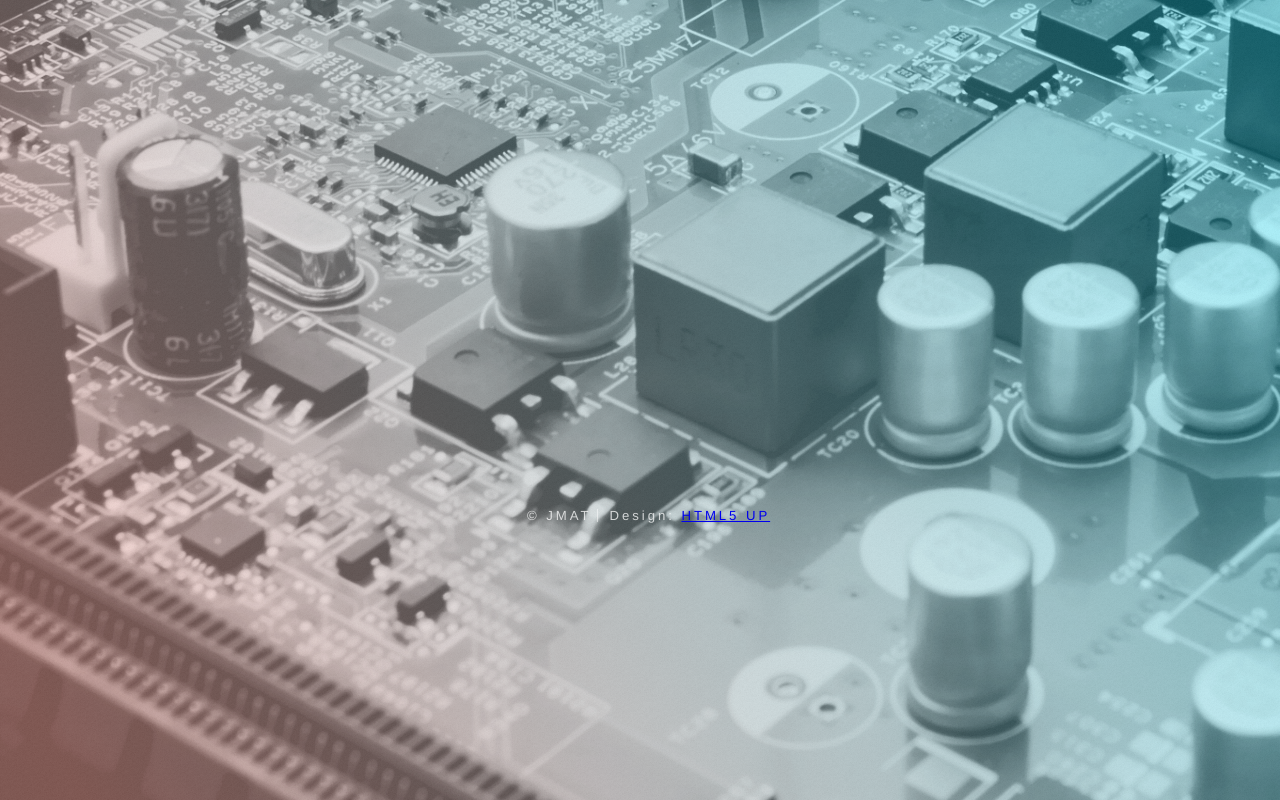
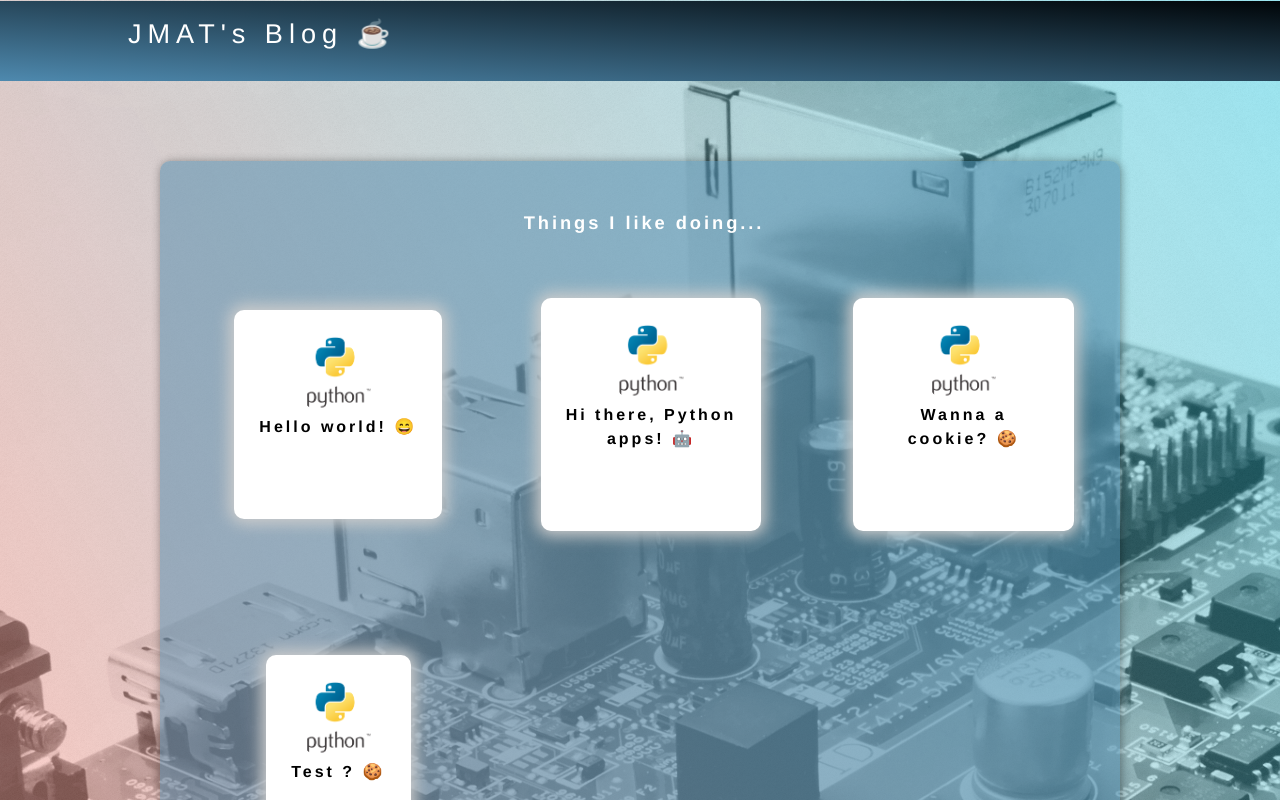
Before and after one commit to AlitosJM/MyApp, a React (Create React App) app: page /allPost in a window 1280 px wide. Shown: the top 800 px of the page. Built offline with nearby package versions, Linux system fonts and the light colour scheme.

Commit message:
Route intro and allPost

```diff
--- a/src/components/Intro/Intro.js
+++ b/src/components/Intro/Intro.js
@@ -42,7 +42,7 @@ function PortalToIntro() {
 
           <footer>
             <ul className={"icons"}>
-              <li><Link className={"icon solid fa-robot"} to="/myPage">Robot</Link></li>
+              <li><Link className={"icon solid fa-robot"} to="/intro">Robot</Link></li>
             </ul>
           </footer>
 
--- a/src/containers/MyApp/App.js
+++ b/src/containers/MyApp/App.js
@@ -1,5 +1,5 @@
 import React from "react";
-import { Switch, Route } from 'react-router-dom';
+import { Switch, Route, Redirect } from 'react-router-dom';
 import Wrapper from "../Wrapper/Wrapper";
 import Intro from "../../components/Intro/Intro";
 import PostIntro from '../PostIntro/PostIntro';
@@ -18,8 +18,10 @@ const App = () => {
   return (
     <React.Fragment>
       <Switch>
-        <Route path="/myPage" exact render={
+        <Route path="/intro" exact render={
           (routeProps) => <PostIntro index_render={0} {...routeProps}/>} />
+        <Route path="/allPost" exact render={
+          (routeProps) => <PostIntro index_render={1} {...routeProps}/>} />
         <Route path="/detail/:id">
           <Wrapper >
               <Detail />
--- a/src/containers/PostIntro/PostIntro.js
+++ b/src/containers/PostIntro/PostIntro.js
@@ -1,10 +1,10 @@
-import React from "react";
-import { useCallback, useMemo } from 'react';
+import React, { useCallback }  from "react";
+
 import post_objects from '../../components/Post/Post';
 import Card from '../../components/Card/Card';
 
 import { useSelector, useDispatch } from 'react-redux';
-import { useHistory, Redirect } from "react-router-dom";
+import { useHistory, Redirect, Link } from "react-router-dom";
 
 import JMAT from '../../images/Jmat2.jpg';
 import PYTHON from '../../images/python-logo.png';
@@ -86,7 +86,19 @@ const introPost = useCallback( () => {
 
         <header id="main-navigation">
             <div className="top title">
-              <h1>JMAT's Blog ☕</h1>
+            {props.index_render === 1?
+              <h1>{console.log("Link")}
+                <Link
+                    style={{ textDecoration: 'none' }}
+                    to={() => {
+                        dispatch({type:"status0", status:-1});
+                        return { pathname: "/intro"}}}
+                >
+                    JMAT's Blog ☕
+                </Link>
+              </h1>:
+               <h1>JMAT's Blog ☕</h1>}
+
             </div>
         </header>
 
--- a/src/containers/Wrapper/Wrapper.js
+++ b/src/containers/Wrapper/Wrapper.js
@@ -31,7 +31,7 @@ const Wrapper = props => {
                                 style={{ textDecoration: 'none' }}
                                 to={() => {
                                     dispatch({type:"status0", status:-1});
-                                    return { pathname: "/myPage"}}}
+                                    return { pathname: "/intro"}}}
                             >
                                 JMAT's Blog ☕
                             </Link>
```
